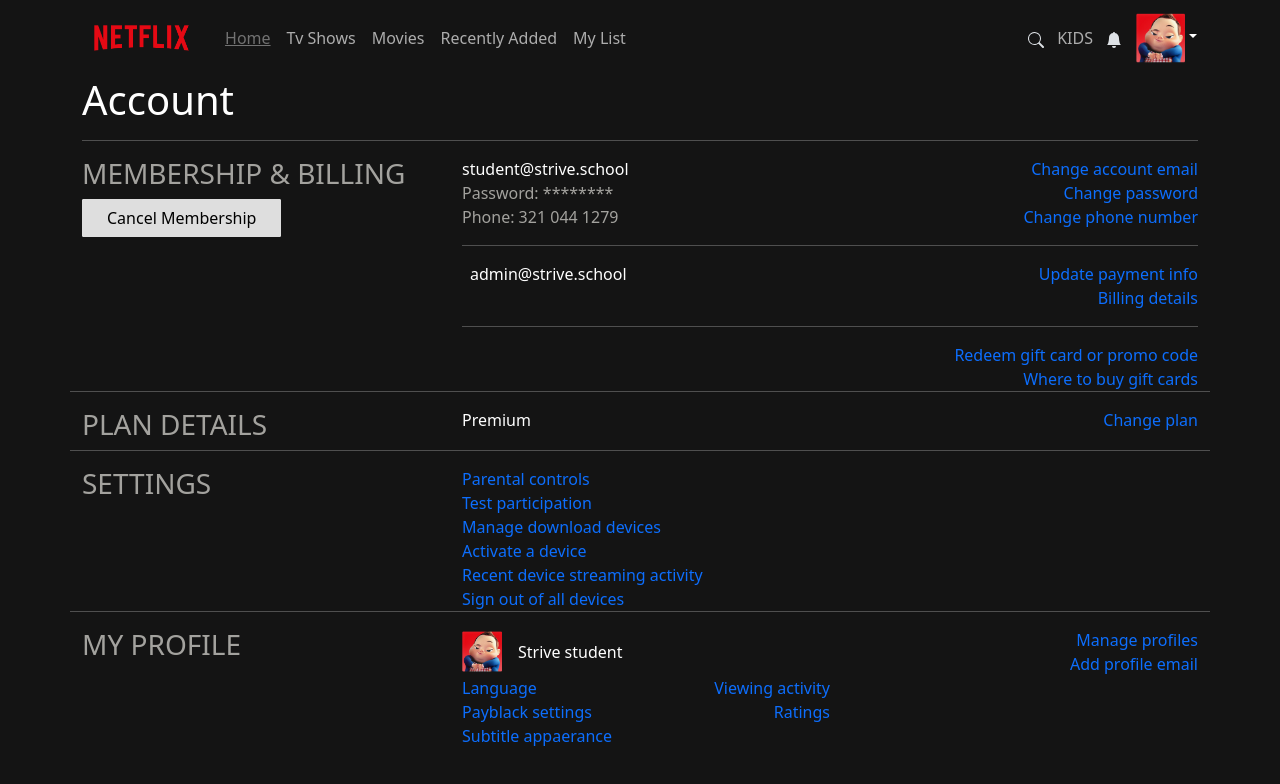
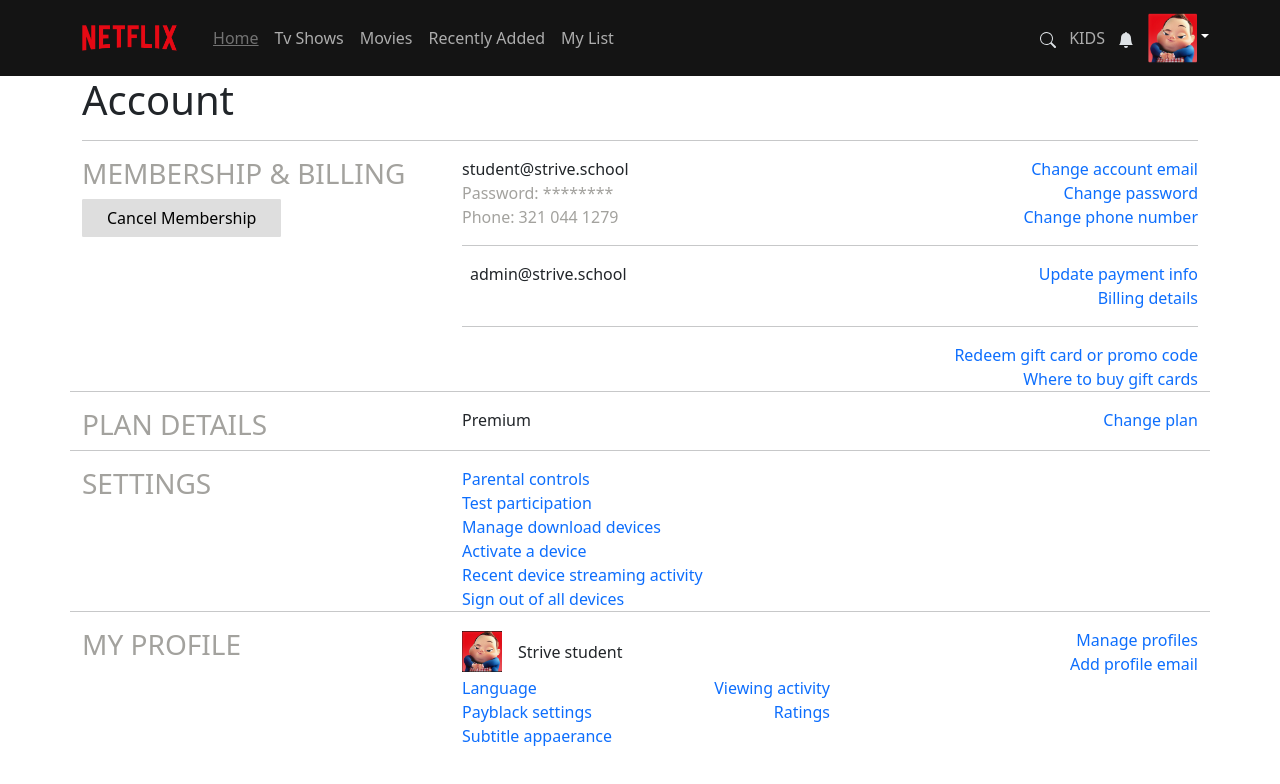
Before and after one commit to gianlumess/progetto_u3_s9_l5-netflix-react, a React (Create React App) app: page /settings in a window 1280 px wide. Shown: the top 784 px of the page. Built offline with nearby package versions, Linux system fonts and the light colour scheme.

Commit message:
commentato foglio stile per la profilePage che sovrascriveva gli altri e spostata dark mode da index.html ai componenti principali delle pages

```diff
--- a/public/index.html
+++ b/public/index.html
@@ -1,5 +1,5 @@
 <!DOCTYPE html>
-<html lang="en" data-bs-theme="dark">
+<html lang="en">
   <head>
     <meta charset="utf-8" />
     <link rel="icon" href="%PUBLIC_URL%/favicon.ico" />
@@ -23,7 +23,7 @@
     -->
     <title>Netflix Clone React</title>
   </head>
-  <body class="bg-primary text-white">
+  <body>
     <noscript>You need to enable JavaScript to run this app.</noscript>
     <div id="root"></div>
     <!--
--- a/src/App.jsx
+++ b/src/App.jsx
@@ -1,16 +1,18 @@
 import "bootstrap/dist/css/bootstrap.min.css";
 import Home from "./pages/Home";
-import { Route, Routes } from "react-router-dom";
+import { BrowserRouter, Route, Routes } from "react-router-dom";
 import Profile from "./pages/Profile";
 import Settings from "./pages/Settings";
 
 function App() {
   return (
-    <Routes>
-      <Route path="/" element={<Home />} />
-      <Route path="/profile" element={<Profile />} />
-      <Route path="/settings" element={<Settings />} />
-    </Routes>
+    <BrowserRouter>
+      <Routes>
+        <Route path="/" element={<Home />} />
+        <Route path="/profile" element={<Profile />} />
+        <Route path="/settings" element={<Settings />} />
+      </Routes>
+    </BrowserRouter>
   );
 }
 
--- a/src/components/ProfileEditSection.jsx
+++ b/src/components/ProfileEditSection.jsx
@@ -1,4 +1,4 @@
-import "../assets/dist/css/Profile.min.css";
+/* import "../assets/dist/css/Profile.min.css"; */
 
 const ProfileEditSection = () => (
   <>
--- a/src/index.js
+++ b/src/index.js
@@ -5,10 +5,4 @@
 import { BrowserRouter } from "react-router-dom";
 
 const root = ReactDOM.createRoot(document.getElementById("root"));
-root.render(
-  <React.StrictMode>
-    <BrowserRouter>
-      <App />
-    </BrowserRouter>
-  </React.StrictMode>
-);
+root.render(<App />);
--- a/src/pages/Home.jsx
+++ b/src/pages/Home.jsx
@@ -5,6 +5,7 @@
 import MyFooter from "../components/MyFooter";
 
 const Home = () => (
+  <div data-bs-theme="dark" className="bg-primary text-white">
     <Container>
       <MyNavBar />
       <HeroSection />
@@ -13,6 +14,7 @@
       <Galleria saga="The Lord Of The Rings" />
       <MyFooter />
     </Container>
+  </div>
 );
 
 export default Home;
--- a/src/pages/Settings.jsx
+++ b/src/pages/Settings.jsx
@@ -4,11 +4,13 @@
 import SettingsSection from "../components/SettingsSection";
 
 const Settings = () => (
-  <Container>
+  <div data-bs-theme="dark">
     <MyNavBar />
-    <h1>Account</h1>
-    <hr />
-    <SettingsSection />
-  </Container>
+    <Container>
+      <h1>Account</h1>
+      <hr />
+      <SettingsSection />
+    </Container>
+  </div>
 );
 export default Settings;
```
Lines whose indentation alone changed are shown as unchanged.
